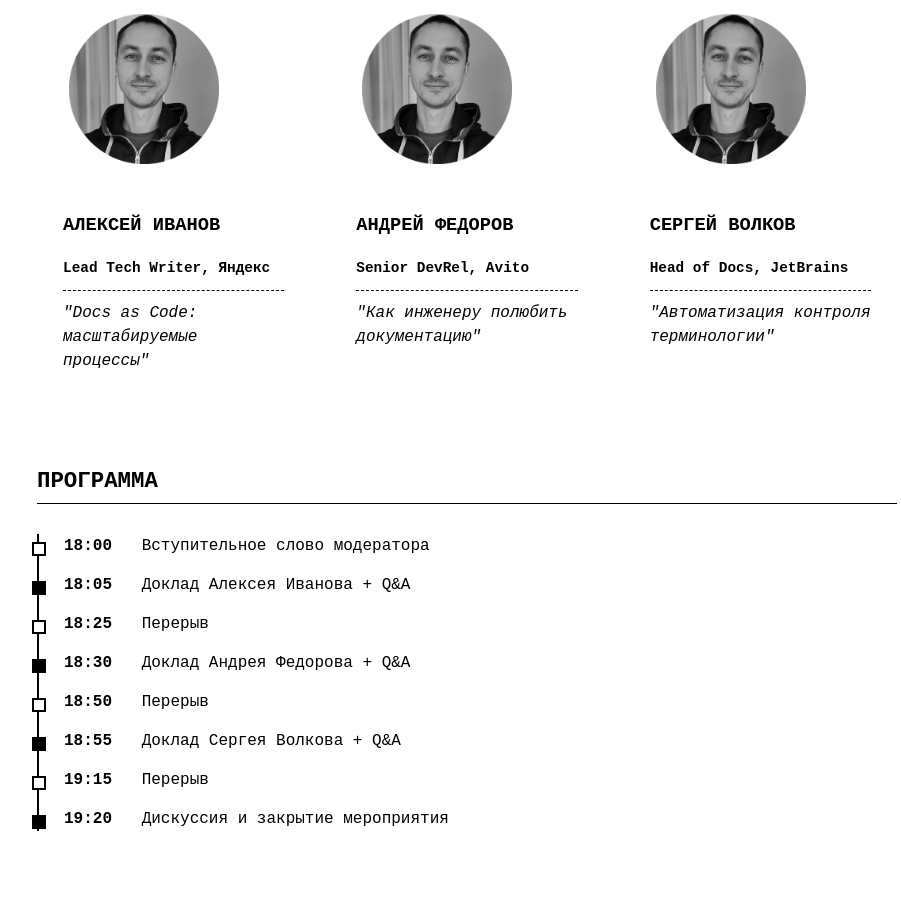
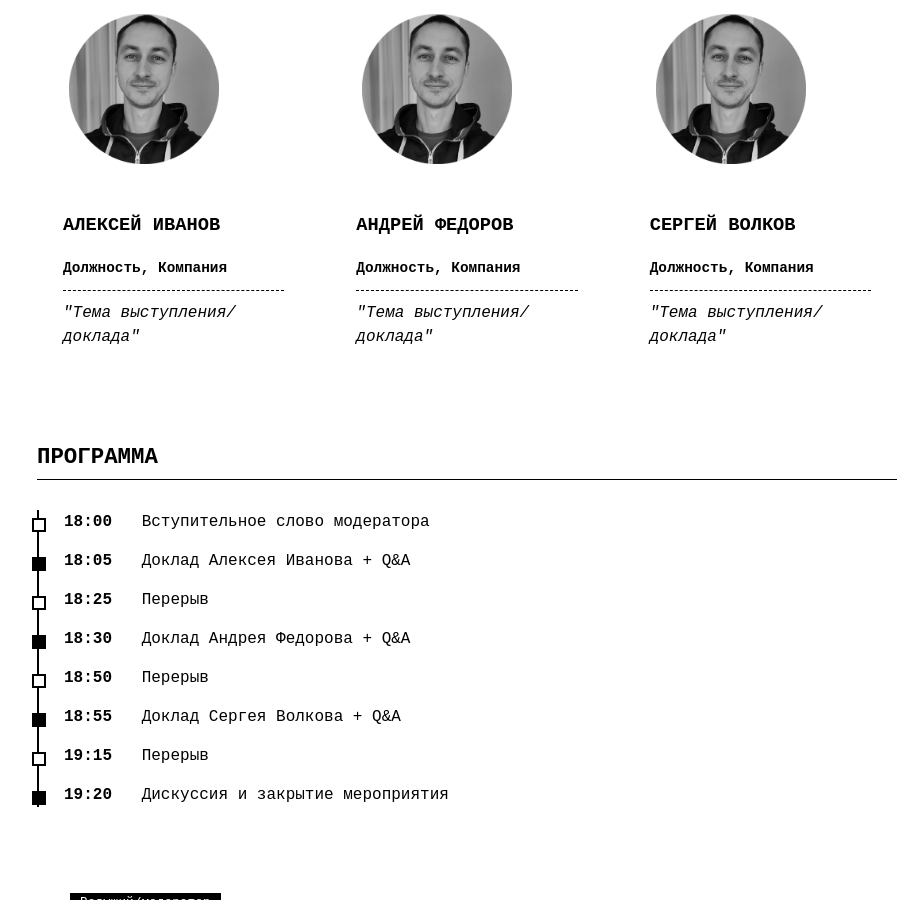
Before and after one commit to techwritex/techcommpod, a Jekyll site: the page built from meetup.md, in a window 1280 px wide and 900 px high, scrolled down 726 px. Shown: the whole window, without its empty margins (173-1074 px from the left). Built offline with Jekyll 4.4.1, drawn with Linux system fonts in a browser that asks for light colours.

Commit message:
meetup-page-test-36

```diff
--- a/_layouts/meetup.html
+++ b/_layouts/meetup.html
@@ -475,24 +475,24 @@
                         <img src="https://techcommpod.ru/assets/images/vladimir-yusupov-techwritexru.jpeg" alt="Алексей" class="speaker-img">
                     </div>
                     <h3>АЛЕКСЕЙ ИВАНОВ</h3>
-                    <p class="role">Lead Tech Writer, Яндекс</p>
-                    <p class="topic">"Docs as Code: масштабируемые процессы"</p>
+                    <p class="role">Должность, Компания</p>
+                    <p class="topic">"Тема выступления/доклада"</p>
                 </div>
                 <div class="speaker-card">
                     <div class="img-wrapper">
                         <img src="https://techcommpod.ru/assets/images/vladimir-yusupov-techwritexru.jpeg" alt="Мария" class="speaker-img">
                     </div>
                     <h3>АНДРЕЙ ФЕДОРОВ</h3>
-                    <p class="role">Senior DevRel, Avito</p>
-                    <p class="topic">"Как инженеру полюбить документацию"</p>
+                    <p class="role">Должность, Компания</p>
+                    <p class="topic">"Тема выступления/доклада"</p>
                 </div>
                 <div class="speaker-card">
                     <div class="img-wrapper">
                         <img src="https://techcommpod.ru/assets/images/vladimir-yusupov-techwritexru.jpeg" alt="Сергей" class="speaker-img">
                     </div>
                     <h3>СЕРГЕЙ ВОЛКОВ</h3>
-                    <p class="role">Head of Docs, JetBrains</p>
-                    <p class="topic">"Автоматизация контроля терминологии"</p>
+                    <p class="role">Должность, Компания</p>
+                    <p class="topic">"Тема выступления/доклада"</p>
                 </div>
             </div>
         </section>
```
